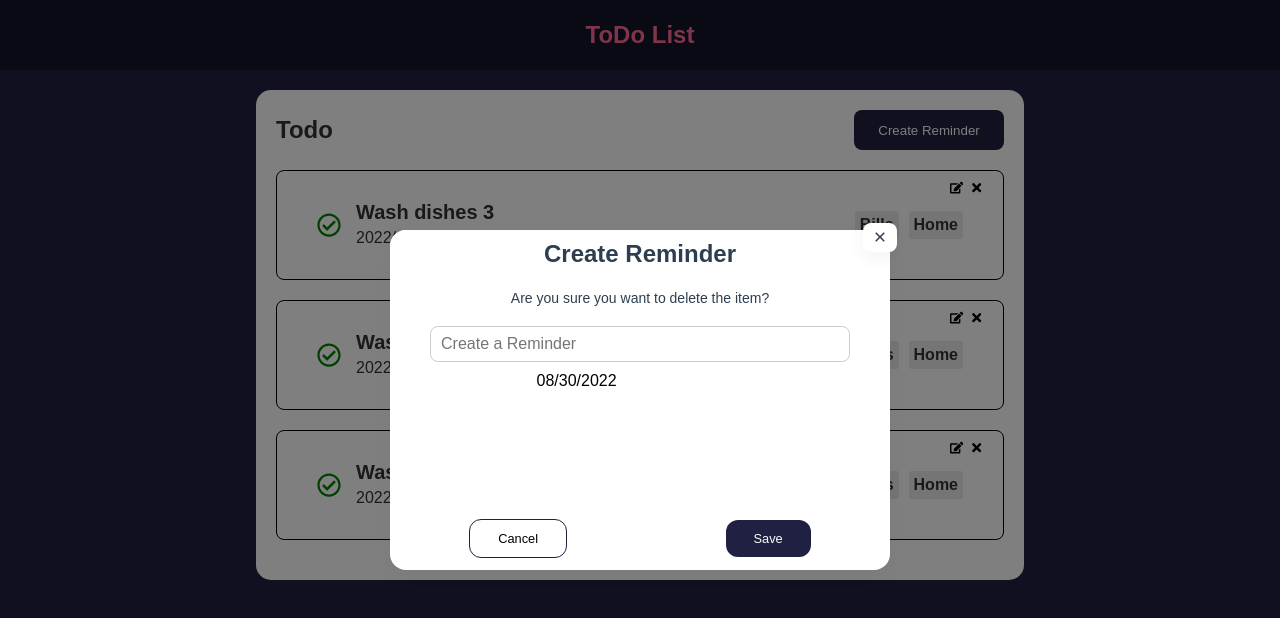
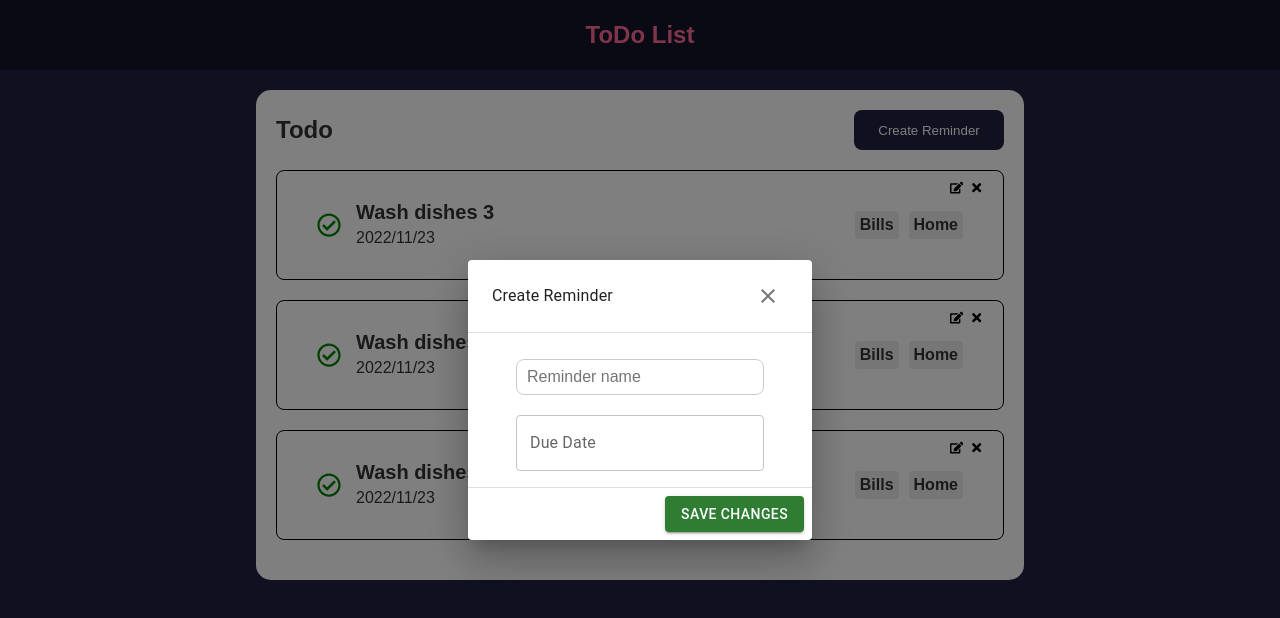
Before and after one commit to molague2021/TodoListApp, a React (Create React App) app: page / in a window 1280 px wide. Both pictures are taken after a click on the button "Create Reminder". Shown: the top 618 px of the page. Built offline with nearby package versions, Linux system fonts and the light colour scheme; data requests are answered from the project's data file.

Commit message:
Added reactquery, mui date pickers, axios to project

```diff
--- a/src/App.js
+++ b/src/App.js
@@ -4,13 +4,31 @@ import TodoListForm from './components/TodoListForm';
 import TodoListItems from './components/TodoListItems';
 import Header from './components/Header';
 import { useState } from 'react';
-import CreateReminderModal from './shared/CreateReminderModal';
+//import CreateReminderModal from './shared/CreateReminderModal';
+import { CreateReminderModal } from './components/CreateReminderModal/CreateReminderModal';
 import { TodoProvider } from './context/TodoContext';
+import {
+  useQuery,
+  useMutation,
+  useQueryClient,
+  QueryClient,
+  QueryClientProvider,
+} from 'react-query';
+
+// Create a client
+const queryClient = new QueryClient({
+  defaultOptions: {
+    queries: {
+      retry: false,
+    },
+  },
+});
 
 function App() {
   const [isOpen, setIsOpen] = useState(false);
 
   return (
+    <QueryClientProvider client={queryClient}>
       <TodoProvider>
         <div className="App">
           <Header />
@@ -18,9 +36,11 @@ function App() {
             <TodoListForm setIsOpen={setIsOpen} />
             <TodoListItems />
           </div>
-        {isOpen && <CreateReminderModal setIsOpen={setIsOpen} />}
+          {/* {isOpen && <CreateReminderModal setIsOpen={setIsOpen} />} */}
         </div>
+        <CreateReminderModal open={isOpen} setIsOpen={setIsOpen} />
       </TodoProvider>
+    </QueryClientProvider>
   );
 }
 
--- /dev/null
+++ b/src/components/CreateReminderModal/CreateReminderModal.tsx
@@ -0,0 +1,110 @@
+import {useState, useEffect} from 'react';
+import dayjs, { Dayjs } from 'dayjs';
+import { Dialog, DialogActions, DialogContent, DialogTitle, IconButton, Button, Typography } from '@mui/material';
+import CloseIcon from '@mui/icons-material/Close';
+import { LocalizationProvider } from '@mui/x-date-pickers';
+import { AdapterDayjs } from '@mui/x-date-pickers/AdapterDayjs';
+import { DatePicker } from '@mui/x-date-pickers';
+import { Container } from '@mui/material';
+import { useSaveTodoItem } from '../../hook/useSaveTodoItem';
+import { useContext } from 'react';
+import TodoContext from '../../context/TodoContext';
+import {
+  useQuery,
+  useMutation,
+  useQueryClient,
+  QueryClient,
+  QueryClientProvider,
+} from 'react-query'
+
+
+const labels = [{ id: 1, name: 'Bills'},{ id: 2, name: 'Home'},{ id: 3, name: 'Personal'}];
+
+type TodoItem = {
+  name: string;
+  date: string;
+  labels: string[];
+}
+
+interface CreateReminderModalProps {
+  open: boolean;
+  setIsOpen: (open: boolean) => void;
+}
+
+export const CreateReminderModal = ({ open, setIsOpen }: CreateReminderModalProps) => {
+  const [todoItem, setTodoItem] = useState<TodoItem>({
+    name: '',
+    date: '',
+    labels: labels.map((label) => label.name)
+  });
+  const [reminderName, setReminderName] = useState('');
+  const [startDate, setStartDate] = useState<Dayjs>();
+
+  const {mutate} = useSaveTodoItem();
+
+  const onReminderNameChange = (e: React.ChangeEvent<HTMLInputElement>) => {
+    setTodoItem({
+      ...todoItem,
+      name: e.target.value,
+    })
+  }
+
+  const onDateChange = (date: Dayjs) => {
+    console.log(date);
+    setStartDate(date)
+  }
+
+  useEffect(() => {
+    if(startDate){
+      console.log('useEffect: ', startDate.format('YYYY-MM-DD'));
+      setTodoItem({
+        ...todoItem,
+        date: startDate.format('YYYY-MM-DD'),
+      })
+    }
+  }, [startDate])
+
+  useEffect(() => {
+    console.log('todo: ', todoItem)
+  }, [todoItem])
+
+  const onSubmit = () => {
+
+    setIsOpen(false)
+  }
+
+  return (
+    <Dialog open={open}>
+      <DialogTitle sx={{display: 'flex', alignItems: 'center', justifyContent: 'space-between'}}>
+        <Typography sx={{}}>Create Reminder</Typography>
+        <IconButton aria-label="close" onClick={() => setIsOpen(false)}>
+          <CloseIcon />
+        </IconButton>
+      </DialogTitle>
+      <DialogContent dividers>
+          <div className="input-group">
+            <input
+              onChange={onReminderNameChange}
+              type="text"
+              value={todoItem.name}
+              placeholder="Reminder name"
+            />
+          </div>
+          <LocalizationProvider dateAdapter={AdapterDayjs}>
+            <Container sx={{marginTop: '20px'}}>
+              <DatePicker
+                label={'Due Date'}
+                value={startDate}
+                onChange={(date) => onDateChange(date)}
+              />
+            </Container>
+          </LocalizationProvider>
+      </DialogContent>
+      <DialogActions>
+        <Button variant="contained" color='success' autoFocus onClick={onSubmit}>
+          Save Changes
+        </Button>
+      </DialogActions>
+    </Dialog>
+  );
+};
--- a/src/context/TodoContext.js
+++ b/src/context/TodoContext.js
@@ -22,10 +22,22 @@ export const TodoProvider = ({ children }) => {
     setLoading(false);
   };
 
+  const postTodoList = async (todoItem) => {
+    const response = await fetch('/todo', {
+      method: 'POST',
+      headers: {
+        'Content-Type': 'application/json',
+      },
+      body: JSON.stringify(todoItem),
+    });
+
+    console.log(response);
+  };
+
   const [state, dispatch] = useReducer(initialState);
 
   return (
-    <TodoContext.Provider value={{ todoList, isLoading }}>
+    <TodoContext.Provider value={{ todoList, isLoading, postTodoList }}>
       {children}
     </TodoContext.Provider>
   );
--- /dev/null
+++ b/src/hook/useGetTodoItem.ts
@@ -0,0 +1 @@
+export const useGetTodoItem = () => {};
--- /dev/null
+++ b/src/hook/useSaveTodoItem.ts
@@ -0,0 +1,23 @@
+import {
+  useQuery,
+  useMutation,
+  useQueryClient,
+  QueryClient,
+  QueryClientProvider,
+} from 'react-query';
+import { createTodoItem } from '../services/TodoService';
+
+export const useSaveTodoItem = () => {
+  //const queryClient = useQueryClient();
+
+  return useMutation(
+    (todoItem) => {
+      return createTodoItem(todoItem);
+    },
+    {
+      onSuccess: (response) => {
+        console.log(response);
+      },
+    }
+  );
+};
--- /dev/null
+++ b/src/services/TodoService.ts
@@ -0,0 +1,17 @@
+import axios from 'axios';
+
+export const getTodoItem = async () => {
+  return axios
+    .get('/todo', {
+      headers: { 'Content-Type': 'application/json' },
+    })
+    .then(({ data }) => data);
+};
+
+export const createTodoItem = async (todoItem) => {
+  return axios
+    .post('/todo', todoItem, {
+      headers: { 'Content-Type': 'application/json' },
+    })
+    .then((response) => response);
+};
--- a/src/shared/CreateReminderModal.css
+++ b/src/shared/CreateReminderModal.css
@@ -129,7 +129,7 @@
   padding: 8px 10px;
   border-radius: 8px;
   border: 1px solid #ccc;
-  margin: 10px 40px;
+  margin: 10px 24px;
 }
 
 input {
--- a/src/shared/CreateReminderModal.jsx
+++ b/src/shared/CreateReminderModal.jsx
@@ -1,12 +1,14 @@
 import React, { useState } from 'react';
 import './CreateReminderModal.css';
 import { RiCloseLine } from 'react-icons/ri';
-import DatePicker from 'react-datepicker';
-import 'react-datepicker/dist/react-datepicker.css';
+import { LocalizationProvider } from '@mui/x-date-pickers';
+import { AdapterDayjs } from '@mui/x-date-pickers/AdapterDayjs';
+import { DatePicker } from '@mui/x-date-pickers';
+import { Container } from '@mui/material';
 
 function CreateReminderModal({ setIsOpen }) {
   const [reminder, setReminder] = useState('');
-  const [startDate, setStartDate] = useState(new Date());
+  const [startDate, setStartDate] = useState();
 
   const handleCancel = () => {
     console.log('Cancelling the creationg of a todo Item.');
@@ -46,10 +48,19 @@ function CreateReminderModal({ setIsOpen }) {
               placeholder="Create a Reminder"
             />
           </div>
-          <DatePicker
+          {/* <DatePicker
             selected={startDate}
             onChange={(date) => setStartDate(date)}
-          />
+          /> */}
+          <LocalizationProvider dateAdapter={AdapterDayjs}>
+            <Container component={'DatePicker'}>
+              <DatePicker
+                label={'Due Date'}
+                value={startDate}
+                onChange={(newValue) => setStartDate(newValue)}
+              />
+            </Container>
+          </LocalizationProvider>
           <div className="modalActions">
             <div className="actionsContainer">
               <button className="deleteBtn" onClick={handleCancel}>
```
Also changed, not shown: package.json (+10 -1 lines), tsconfig.json (added, +26 -0 lines), 1 other file (tests, documents, lock files or other folders). Lines whose indentation alone changed are shown as unchanged.
